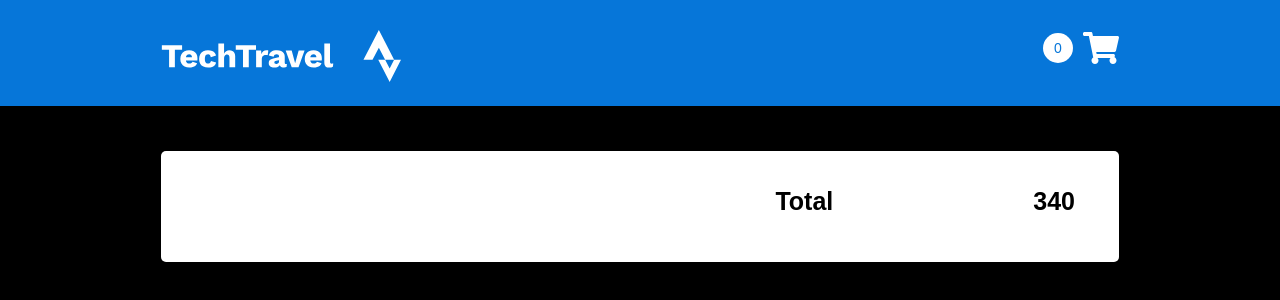
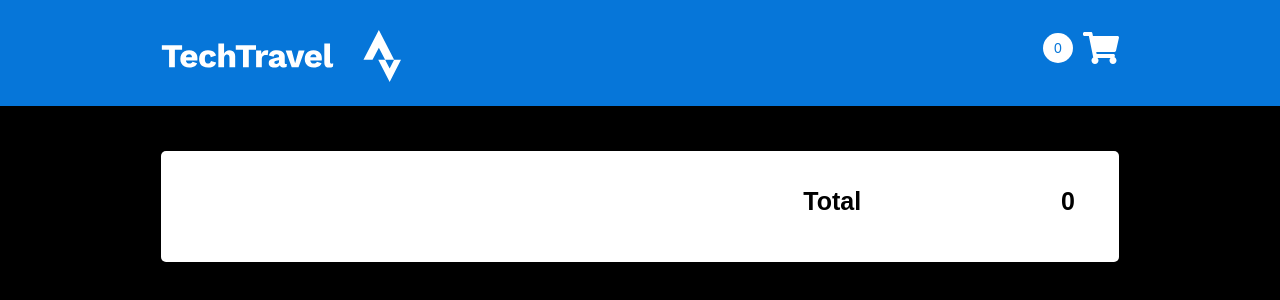
Before and after one commit to eilleenmaria/tech-travel, a React (Create React App) app: page /cart in a window 1280 px wide. Shown: the top 300 px of the page. Built offline with nearby package versions, Linux system fonts and the light colour scheme; a web font is replaced by a local one.

Commit message:
full cart functionality

```diff
--- a/src/pages/cart/index.js
+++ b/src/pages/cart/index.js
@@ -14,6 +14,10 @@ import {
 
 function Cart() {
   const { state, setState } = useContext(CartContext);
+  const totalTravel = state.cart.reduce(
+    (previousValue, travel) => previousValue + travel.quantity * travel.price,
+    0,
+  );
   return (
     <Container>
       <ContainerList>
@@ -26,7 +30,7 @@ function Cart() {
             </Info>
             <Quantity readOnly type="number" value={el.quantity} />
             <Subtotal>
-              <p>{el.price * el.quantity}</p>
+              <p id="subtotal">{el.price * el.quantity}</p>
               <button type="button">
                 <MdDelete size={24} color="#0676d9" />
               </button>
@@ -35,7 +39,7 @@ function Cart() {
         ))}
         <TotalTravel>
           <p>Total</p>
-          <strong>340</strong>
+          <strong>{totalTravel}</strong>
         </TotalTravel>
       </ContainerList>
     </Container>
```
